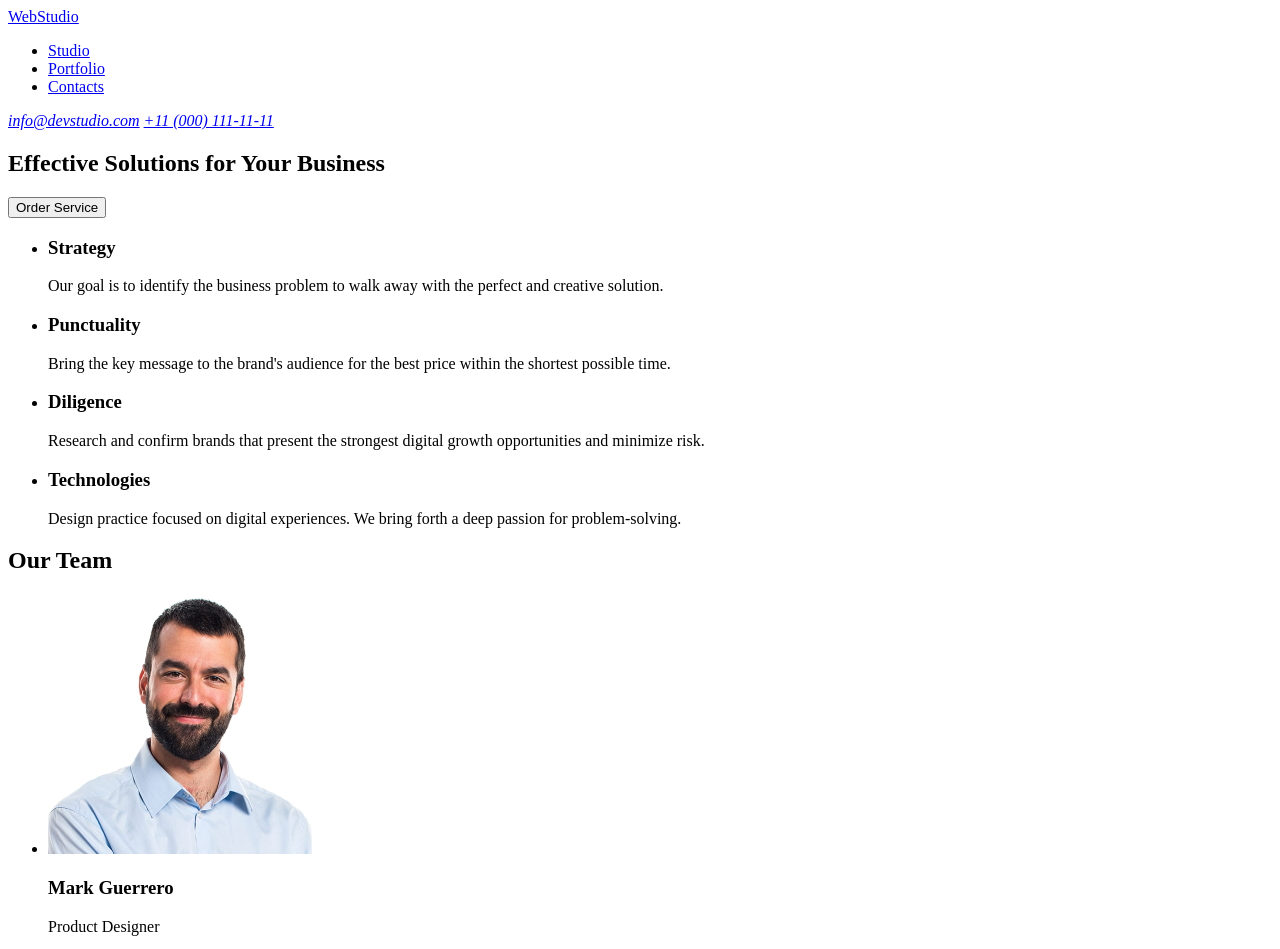
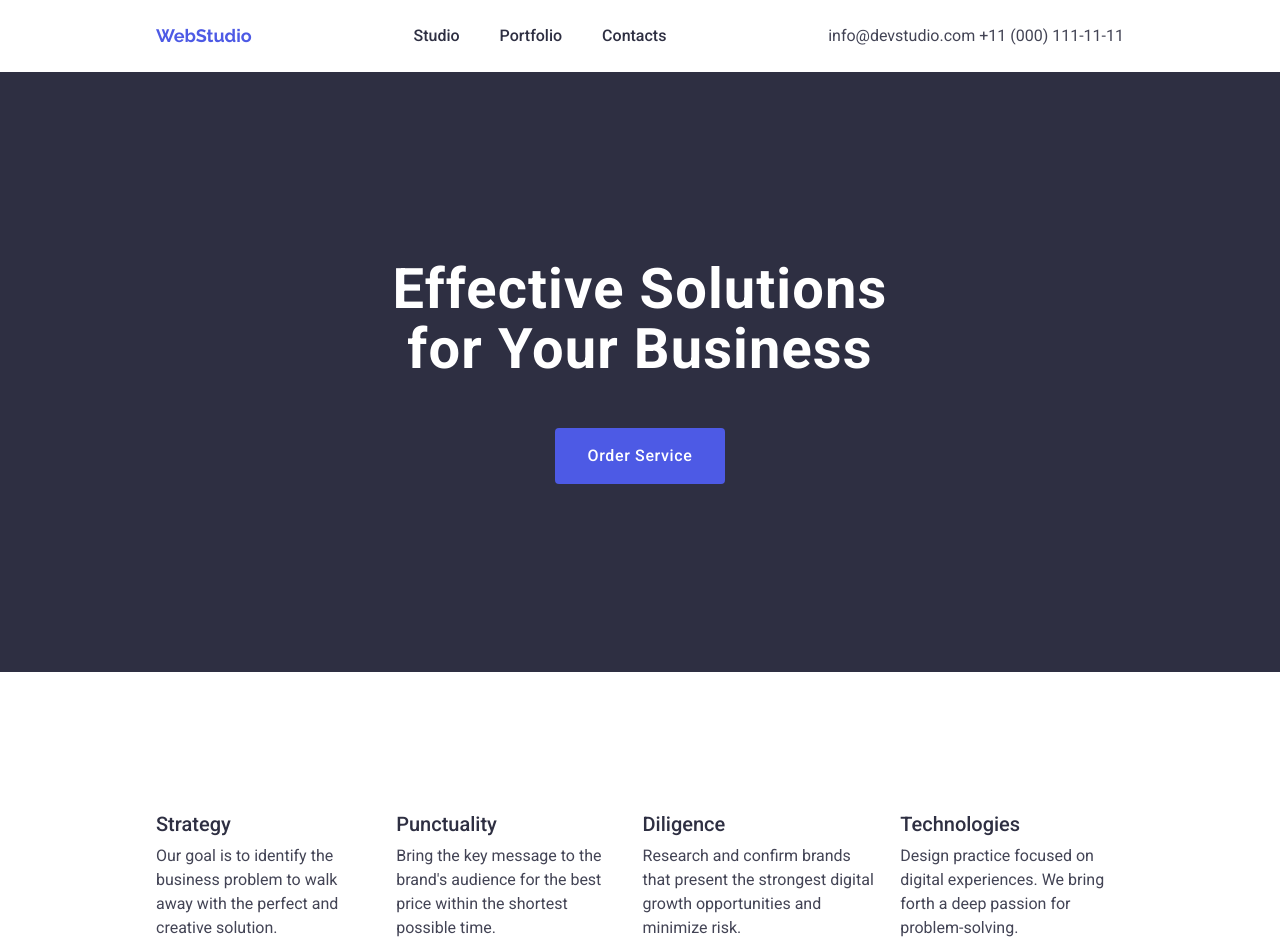
Before and after one commit to yigitcanaltun1/goit-markup-hw-01, a plain HTML site: page index.html in a window 1280 px wide. Shown: the top 949 px of the page. Drawn offline with nearby package versions, Linux system fonts and the light colour scheme; files that its build step writes are made by us from their sources.

Commit message:
CSS temelı

```diff
--- a/index.html
+++ b/index.html
@@ -4,6 +4,20 @@
     <meta charset="UTF-8" />
     <meta name="viewport" content="width=device-width, initial-scale=1.0" />
     <title>Document</title>
+    <!-- Modern Normalize -->
+    <link
+      rel="stylesheet"
+      href="https://cdnjs.cloudflare.com/ajax/libs/modern-normalize/2.0.0/modern-normalize.min.css"
+    />
+
+    <!-- Google Fonts -->
+    <link
+      href="https://fonts.googleapis.com/css2?family=Raleway:wght@700&family=Roboto:wght@400;500;700&display=swap"
+      rel="stylesheet"
+    />
+
+    <!-- Ana stil dosyan -->
+    <link rel="stylesheet" href="css/styles.css" />
   </head>
   <body>
     <header>
--- /dev/null
+++ b/styles.css
@@ -0,0 +1,196 @@
+/* === GENEL AYARLAR === */
+body {
+  font-family: "Roboto", sans-serif;
+  color: #434455;
+  /* metin rengi */
+  background-color: #ffffff;
+  margin: 0;
+  padding: 0;
+}
+
+/* === HEADER === */
+header {
+  display: flex;
+  justify-content: space-between;
+  align-items: center;
+  padding: 24px 156px;
+}
+
+.logo {
+  font-family: "Raleway", sans-serif;
+  font-weight: 700;
+  font-size: 18px;
+  line-height: 1.17;
+  color: #4d5ae5;
+  text-decoration: none;
+}
+
+/* NAVIGATION */
+nav ul {
+  display: flex;
+  gap: 40px;
+  list-style: none;
+  margin: 0;
+  padding: 0;
+}
+
+nav a {
+  font-weight: 500;
+  font-size: 16px;
+  line-height: 1.5;
+  color: #2e2f42;
+  text-decoration: none;
+}
+
+nav a:hover,
+nav a:focus {
+  color: #404bbf;
+}
+
+/* ADDRESS (contact kısmı) */
+.contacts a {
+  color: #434455;
+  text-decoration: none;
+  font-style: normal;
+  font-size: 16px;
+}
+
+.contacts a:hover,
+.contacts a:focus {
+  color: #404bbf;
+}
+
+/* === HERO SECTION === */
+#hero {
+  text-align: center;
+  background-color: #2e2f42;
+  color: #ffffff;
+  padding: 188px 0;
+}
+
+#hero h1 {
+  font-size: 56px;
+  line-height: 1.07;
+  letter-spacing: 0.02em;
+  max-width: 496px;
+  margin: 0 auto 48px;
+}
+
+#hero button {
+  background-color: #4d5ae5;
+  color: #ffffff;
+  border: none;
+  border-radius: 4px;
+  font-weight: 500;
+  font-size: 16px;
+  line-height: 1.5;
+  letter-spacing: 0.04em;
+  padding: 16px 32px;
+  cursor: pointer;
+}
+
+#hero button:hover,
+#hero button:focus {
+  background-color: #404bbf;
+}
+
+/* === FEATURES (Strategy, Punctuality, Diligence, Technologies) === */
+#features {
+  padding: 120px 156px;
+}
+
+#features ul {
+  display: flex;
+  gap: 24px;
+  list-style: none;
+  margin: 0;
+  padding: 0;
+}
+
+#features h3 {
+  font-size: 20px;
+  font-weight: 500;
+  line-height: 1.2;
+  color: #2e2f42;
+  margin-bottom: 8px;
+}
+
+#features p {
+  font-size: 16px;
+  line-height: 1.5;
+  color: #434455;
+  margin: 0;
+}
+
+/* === OUR TEAM === */
+#team {
+  background-color: #f4f4fd;
+  padding: 120px 156px;
+  text-align: center;
+}
+
+#team h2 {
+  font-size: 36px;
+  line-height: 1.11;
+  color: #2e2f42;
+  margin-bottom: 72px;
+}
+
+#team ul {
+  display: flex;
+  gap: 24px;
+  list-style: none;
+  margin: 0;
+  padding: 0;
+  justify-content: center;
+}
+
+#team li {
+  background-color: #ffffff;
+  border-radius: 0px 0px 4px 4px;
+  box-shadow: 0px 2px 1px rgba(46, 47, 66, 0.08),
+    0px 1px 1px rgba(46, 47, 66, 0.16), 0px 1px 6px rgba(46, 47, 66, 0.08);
+  width: 264px;
+}
+
+#team h3 {
+  font-size: 20px;
+  font-weight: 500;
+  line-height: 1.2;
+  color: #2e2f42;
+  margin-top: 32px;
+  margin-bottom: 8px;
+}
+
+#team p {
+  font-size: 16px;
+  line-height: 1.5;
+  color: #434455;
+  margin-bottom: 32px;
+}
+
+/* === FOOTER === */
+footer {
+  background-color: #2e2f42;
+  color: #f4f4fd;
+  padding: 100px 156px;
+}
+
+footer a {
+  font-family: "Raleway", sans-serif;
+  font-weight: 700;
+  font-size: 18px;
+  line-height: 1.17;
+  color: #4d5ae5;
+  text-decoration: none;
+  display: inline-block;
+  margin-bottom: 16px;
+}
+
+footer p {
+  font-size: 16px;
+  line-height: 1.5;
+  color: #f4f4fd;
+  max-width: 264px;
+  margin: 0;
+}
```
